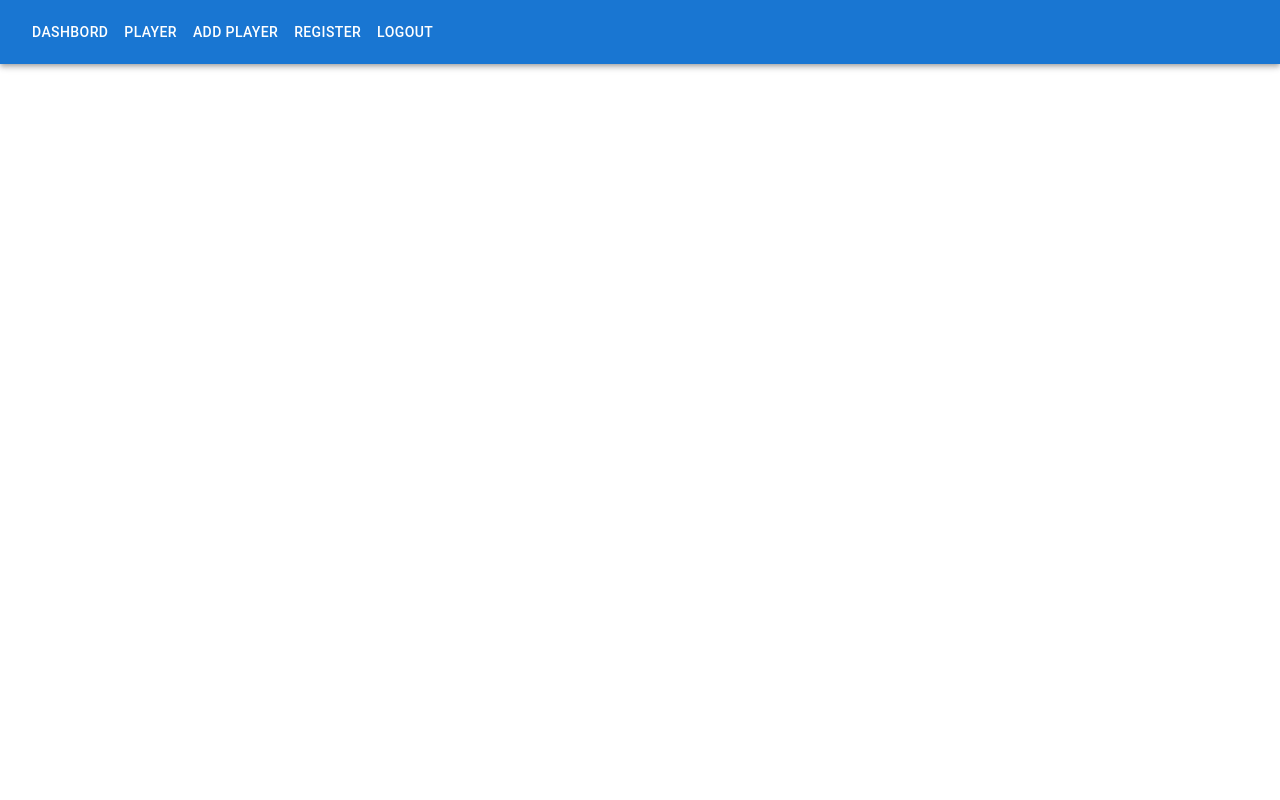
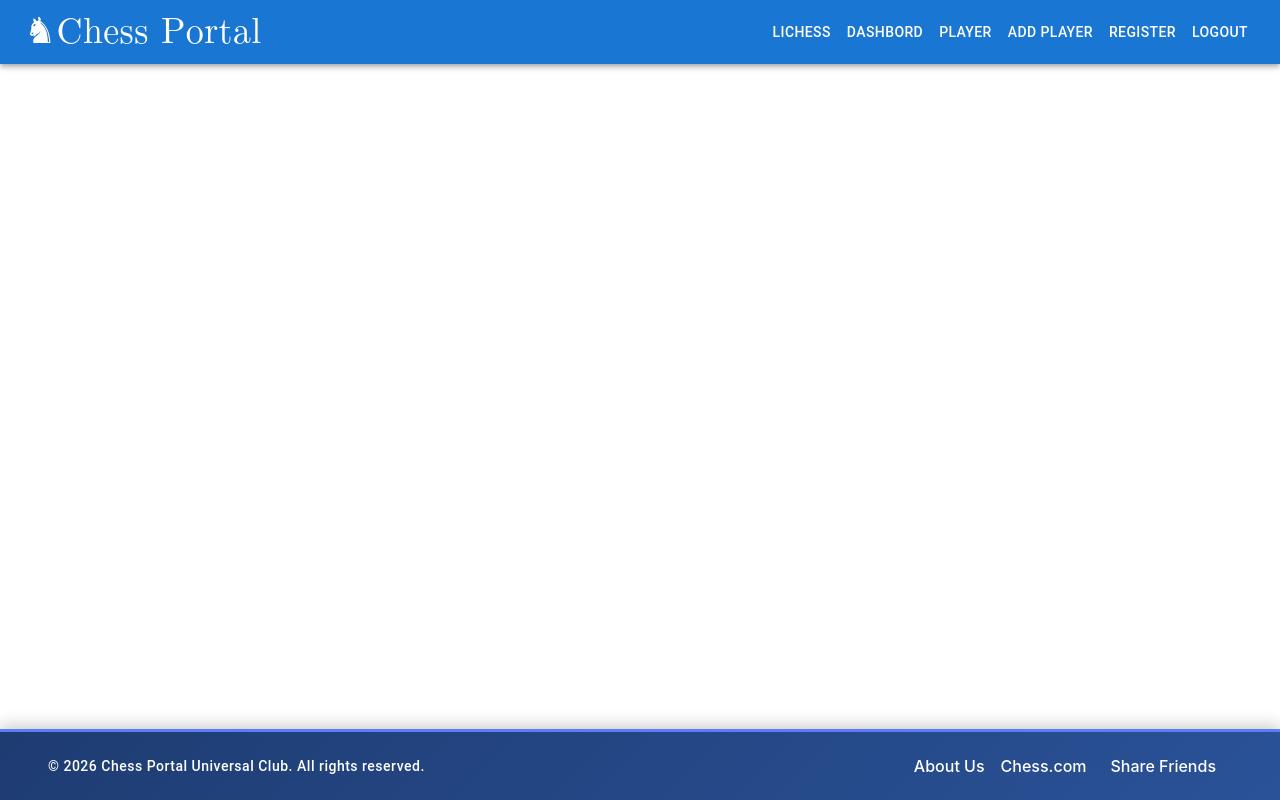
Before and after one commit to heshaN1998/frontend-chess-portal, a React (Create React App) app: page /footer in a window 1280 px wide. Built offline with nearby package versions, Linux system fonts and the light colour scheme.

Commit message:
complete last phase of UI

```diff
--- a/package.json
+++ b/package.json
@@ -5,7 +5,9 @@
   "dependencies": {
     "@emotion/react": "^11.14.0",
     "@emotion/styled": "^11.14.1",
+    "@mui/icons-material": "^9.1.0",
     "@mui/material": "^9.0.1",
+    "@tailwindcss/postcss": "^4.3.0",
     "@testing-library/dom": "^10.4.1",
     "@testing-library/jest-dom": "^6.9.1",
     "@testing-library/react": "^16.3.2",
@@ -13,10 +15,13 @@
     "ajv": "^6.15.0",
     "ajv-keywords": "^3.5.2",
     "axios": "^1.17.0",
+    "postcss": "^8.5.15",
     "react": "^19.2.7",
     "react-dom": "^19.2.7",
+    "react-icons": "^5.6.0",
     "react-router-dom": "^7.17.0",
     "react-scripts": "5.0.1",
+    "tailwindcss": "^4.3.0",
     "web-vitals": "^2.1.4"
   },
   "scripts": {
--- a/src/App.js
+++ b/src/App.js
@@ -7,19 +7,30 @@ import {BrowserRouter,Routes,Route} from "react-router-dom";
 import Navbar from './components/Navbar';
 import Register from './pages/Register';
 import Dashbord from './pages/Dashbord';
+import Footer from './components/Footer';
 
 
 function App() {
   return (
+
     <BrowserRouter>
+    <div style={{
+      minHeight:"100vh",display:"flex",flexDirection:"column"
+    }}>
+
     <Navbar/>
+    <div style={{flex:1}}>
     <Routes>
       <Route path="/" element={<Login/>}/>
       <Route path="/players" element={<Players/>}/>
       <Route path="/add-Player" element={<AddPlayer/>}/>
       <Route path="/register" element={<Register/>}/>
       <Route path="/dashbord" element={<Dashbord/>}/>
+      {/* <Route path="/footer" element={<Footer/>}/> */}
     </Routes>
+    </div>
+    <Footer />
+    </div>
     </BrowserRouter>
   );
 }
--- /dev/null
+++ b/src/components/Footer.js
@@ -0,0 +1,93 @@
+import { Box, Typography, Link } from "@mui/material";
+
+function Footer() {
+  return (
+    <Box
+      sx={{
+        mt: 5,
+        px: 4,
+        py: 3,
+        background: "linear-gradient(135deg, #1e3c72 0%, #2a5298 100%)",
+        color: "white",
+        borderTop: "3px solid #5c7cfa",
+        boxShadow: "0 -4px 15px rgba(0,0,0,0.2)",
+      }}
+    >
+      <Box
+        sx={{
+          maxWidth: "1200px",
+          mx: 2,
+          display: "flex",
+          justifyContent: "space-between",
+          alignItems: "center",
+          flexWrap: "wrap",
+          gap: 2,
+        }}
+      >
+        {/* Copyright */}
+        <Typography
+          variant="body2"
+          sx={{
+            fontWeight: 500,
+            letterSpacing: "0.5px",
+          }}
+        >
+          © 2026 Chess Portal Universal Club. All rights reserved.
+        </Typography>
+
+        {/* Links */}
+        <Box sx={{display:"flex",justifyContent:"flex-end"}}>
+          <Link
+            href="#"
+            underline="none"
+            color="inherit"
+            sx={{
+              mx: 1,
+              fontWeight: 500,
+              transition: "0.3s",
+              "&:hover": {
+                color: "#ffd43b",
+              },
+            }}
+          >
+            About Us
+          </Link>
+
+          <Link
+            href="https://www.chess.com"
+            underline="none"
+            color="inherit"
+            sx={{
+              mx: 1,
+              fontWeight: 500,
+              transition: "0.3s",
+              "&:hover": {
+                color: "#ffd43b",
+              },
+            }}
+          >
+            Chess.com
+          </Link>
+
+          <Link
+            href="#"
+            underline="none"
+            color="inherit"
+            sx={{
+              mx: 2,
+              fontWeight: 500,
+              transition: "0.3s",
+              "&:hover": {
+                color: "#ffd43b",
+              },
+            }}
+          >
+            Share Friends
+          </Link>
+        </Box>
+      </Box>
+    </Box>
+  );
+}
+
+export default Footer;
--- a/src/components/Navbar.js
+++ b/src/components/Navbar.js
@@ -1,4 +1,4 @@
-import { AppBar,Toolbar,Button } from "@mui/material";
+import { AppBar,Toolbar,Button, Typography, BottomNavigationAction, Box, Autocomplete } from "@mui/material";
 import { Link, useNavigate } from "react-router-dom";
 
 function Navbar(){
@@ -10,7 +10,16 @@ function Navbar(){
 
         <AppBar position="static">
 
-            <Toolbar>
+            <Toolbar >
+            <Typography sx={{fontFamily:"math", fontSize:"36px"}}>♞Chess Portal</Typography>
+            <Box sx={{marginLeft:"auto",display:"flex", fontFamily:"monospace"}}>
+                <Button
+                    color="inherit"
+                    component="a"
+                    href="https://lichess.org"
+                    target="_blank">
+                    Lichess
+                </Button>
                 <Button color="inherit" component={Link} to ="/dashbord">
                     Dashbord
                 </Button>
@@ -27,6 +36,7 @@ function Navbar(){
                 <Button color="inherit" onClick={logout}>
                     Logout
                 </Button>
+                </Box>
 
             </Toolbar>
         </AppBar>
--- a/src/pages/Dashbord.js
+++ b/src/pages/Dashbord.js
@@ -1,6 +1,6 @@
 import React,{useEffect,useState} from "react"
 import api from "../api/axiosConfig"
-import { Container,Card,Typography } from "@mui/material"
+import { Skeleton,CircularProgress,Container,Card,Typography,Box } from "@mui/material"
 
 function Dashbord(){
     const[stats,setStats]=useState(null);
@@ -13,7 +13,17 @@ const loadStats=async()=>{
     const res=await api.get("/api/dashbord/stats");
     setStats(res.data);
 };
-if(!stats) return<Typography style={{fontFamily:"cursive"}}>Dashbord is Loading....</Typography>
+// if(!stats) return<Typography style={{fontFamily:"cursive"}}>Dashbord is Loading....</Typography>
+if(!stats){
+    return(
+        <Box sx={{ margin: 4 }}>
+            <Skeleton variant="text" width={200} height={40} />
+            <Skeleton variant="rectangular" height={100} sx={{ marginTop: 2 }} />
+            <Skeleton variant="rectangular" height={100} sx={{ marginTop: 2 }} />
+            <Skeleton variant="rectangular" height={100} sx={{ marginTop: 2 }} />
+        </Box>
+);
+}
 return(
 <Container style={{margin:"40px"}}>
     <Typography>
--- a/src/pages/Players.js
+++ b/src/pages/Players.js
@@ -107,6 +107,7 @@ function Players(){
             </Box>
             </Modal>
         </Container>
+
     );
 }
 export default Players;
```
Also changed, not shown: 1 other file (tests, documents, lock files or other folders).
